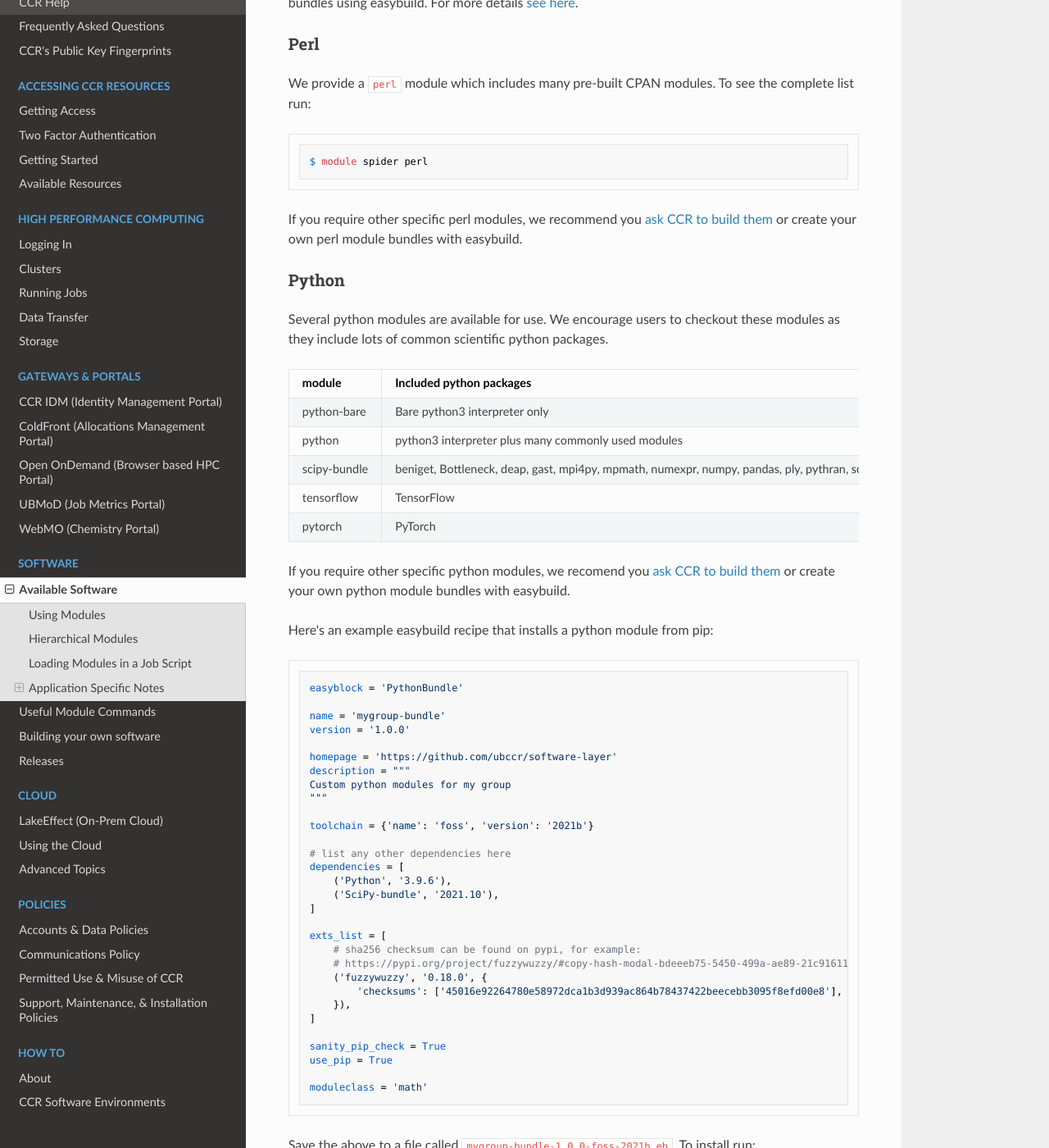
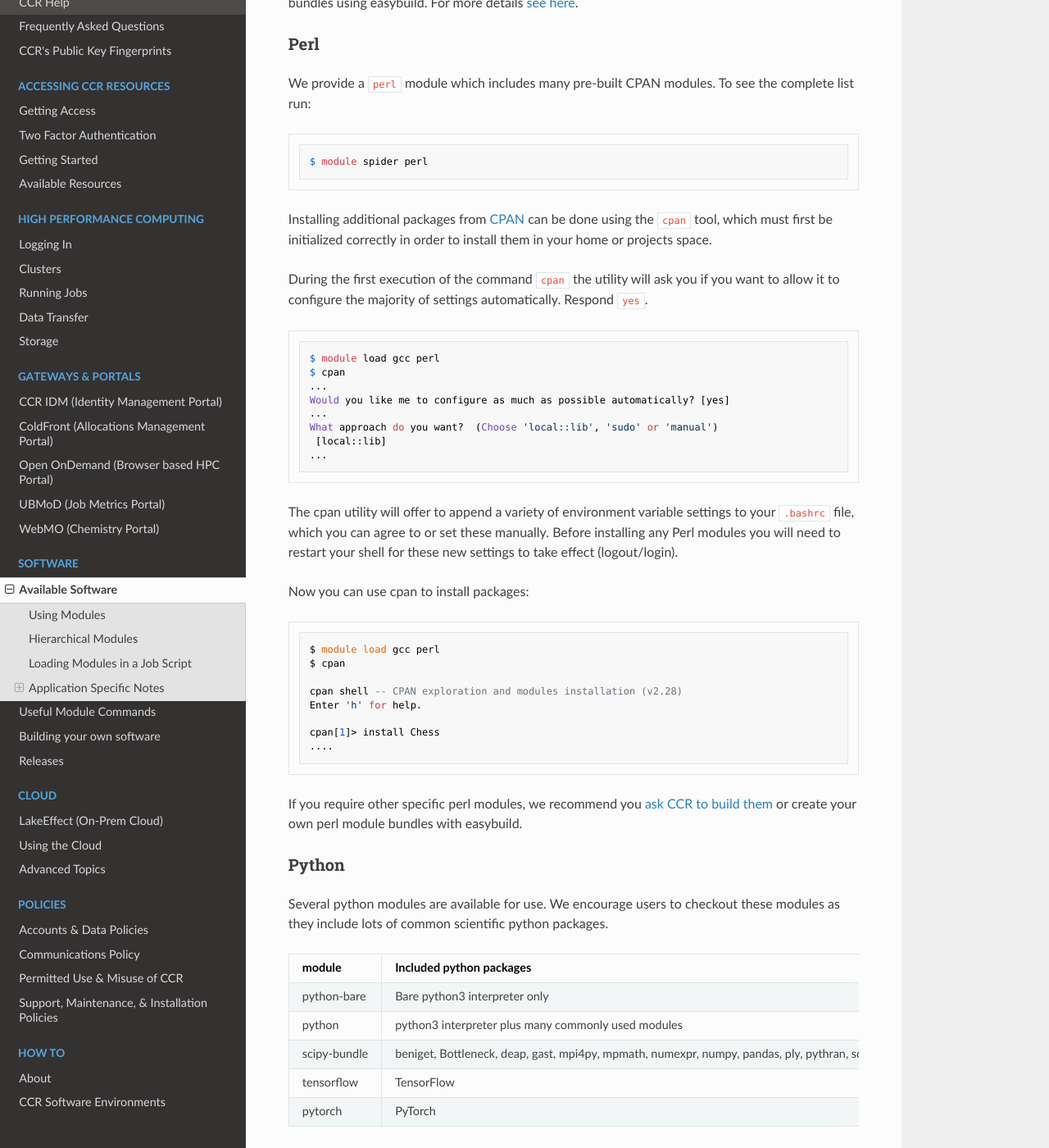
Before and after one commit to ubccr/ccrdocs, an MkDocs documentation site: the page built from pages/software/modules.md, in a window 1280 px wide and 1400 px high, scrolled down 4947 px. Shown: the whole window at 82% size. Built offline with MkDocs 1.6.1, drawn with Linux system fonts in a browser that asks for light colours; nearby versions of some CDN libraries; some of the changed text lies outside the part shown.

Commit message:
Add cpan notes

````diff
--- a/pages/software/modules.md
+++ b/pages/software/modules.md
@@ -226,6 +226,43 @@ the complete list run:
 $ module spider perl
 ```
 
+Installing additional packages from [CPAN](http://www.cpan.org/) can be done
+using the `cpan` tool, which must first be initialized correctly in order to
+install them in your home or projects space.
+
+During the first execution of the command `cpan` the utility will ask you if you
+want to allow it to configure the majority of settings automatically. Respond
+`yes`.
+
+```
+$ module load gcc perl
+$ cpan
+...
+Would you like me to configure as much as possible automatically? [yes]
+...
+What approach do you want?  (Choose 'local::lib', 'sudo' or 'manual')
+ [local::lib]
+...
+```
+
+The cpan utility will offer to append a variety of environment variable
+settings to your `.bashrc` file, which you can agree to or set these manually.
+Before installing any Perl modules you will need to restart your shell for
+these new settings to take effect (logout/login).
+
+Now you can use cpan to install packages:
+
+```
+$ module load gcc perl
+$ cpan
+
+cpan shell -- CPAN exploration and modules installation (v2.28)
+Enter 'h' for help.
+
+cpan[1]> install Chess
+....
+```
+
 If you require other specific perl modules, we recommend you [ask CCR to build
 them](../software/building.md#software-build-requests) or create your own perl
 module bundles with easybuild.
@@ -312,6 +349,28 @@ $ module spider r
 $ module spider r-bundle-bioconductor
 ```
 
+You can also install packages from [CRAN](https://cran.r-project.org/) using
+`install.packages` while running an interactive R session. For example:
+
+```
+$ install.packages("ggplot2", repos="http://cran.r-project.org",
+                   lib = "/projects/academic/yourgroup/$USER/software/$CCR_VERSION/rlibs")
+```
+
+To install a package that you downloaded run:
+
+```
+$ R CMD INSTALL -l /projects/academic/yourgroup/$USER/software/$CCR_VERSION/rlibs/ readr_2.1.3.tar.gz
+```
+
+!!! Tip "Don't want to specify the location each time?"
+    Create a file named .Renviron in your home directory (or edit an existing
+    one) and point R to use your alternate directory.  Include the line (editing for your use case):
+    `R_LIBS_USER=/projects/academic/yourgroup/$USER/software/$CCR_VERSION/rlibs"`
+    Each time R starts it will use this library directory for installations and
+    to search for existing installations.
+
+
 If you require other specific R libraries, we recommend you [ask CCR to build
 them](../software/building.md#software-build-requests) or create your own custom
 R bundle with easybuild.
````
Also changed, not shown: pages/howto/perl.md (deleted, +0 -65 lines), pages/howto/python.md (deleted, +0 -66 lines), pages/howto/r-stat.md (deleted, +0 -128 lines).
